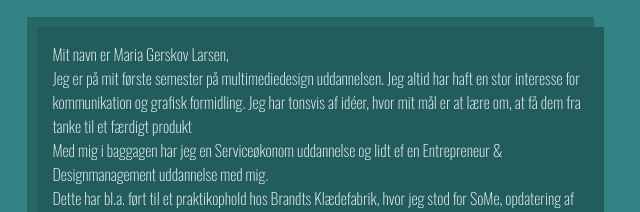
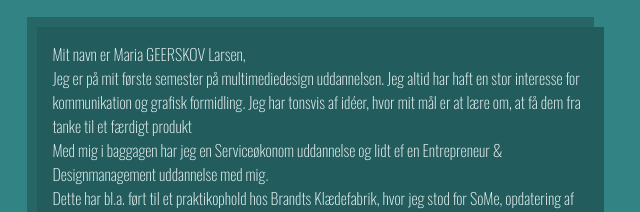
Before and after one commit to mariagerskov/maria, a plain HTML site: page about.html in a window 1280 px wide. Shown: the part 393-605 px from the top of the page, 592-1232 px from the left. Drawn offline with nearby package versions, Linux system fonts and the light colour scheme.

```diff
--- a/about.html
+++ b/about.html
@@ -33,7 +33,7 @@
 		<div class="info-wrapper">
 			<h1 class="title">Fedt! <br>At du vil lære mere om mig!</h1>
 			<div class="info-box">
-				<p>Mit navn er Maria Gerskov Larsen, </p>
+				<p>Mit navn er Maria GEERSKOV Larsen, </p>
 <p>Jeg er på mit første semester på multimediedesign uddannelsen.
 Jeg altid har haft en stor interesse for kommunikation og grafisk formidling. Jeg har tonsvis af idéer, hvor mit mål er at lære om, at få dem fra tanke til et færdigt produkt</p>
 <p>Med mig i baggagen har jeg en Serviceøkonom uddannelse og lidt ef en Entrepreneur & Designmanagement uddannelse med mig. </p>
```
